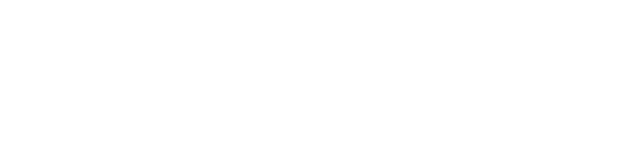
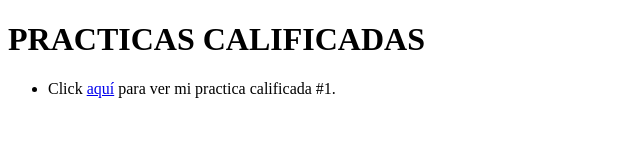
Before and after one commit to boren-p/FUNVAL-2025---Boren-Pardo, a plain HTML site: page index.html in a window 1280 px wide. Shown: the whole page, without its empty margins (0-640 px from the left). Drawn offline with Linux system fonts and the light colour scheme.

Commit message:
actualizacion index principal

```diff
--- a/index.html
+++ b/index.html
@@ -3,9 +3,12 @@
 <head>
     <meta charset="UTF-8">
     <meta name="viewport" content="width=device-width, initial-scale=1.0">
-    <title>Document</title>
+    <title>FUNVAL 2025 - Boren Pardo</title>
 </head>
 <body>
-
+    <h1>PRACTICAS CALIFICADAS</h1>
+    <ul>
+        <li>Click <a target="blank" href="https://www.youtube.com/watch?v=1V2ZxkLU3-c">aquí</a> para ver mi practica calificada #1.</li>
+    </ul>
 </body>
 </html>
```
